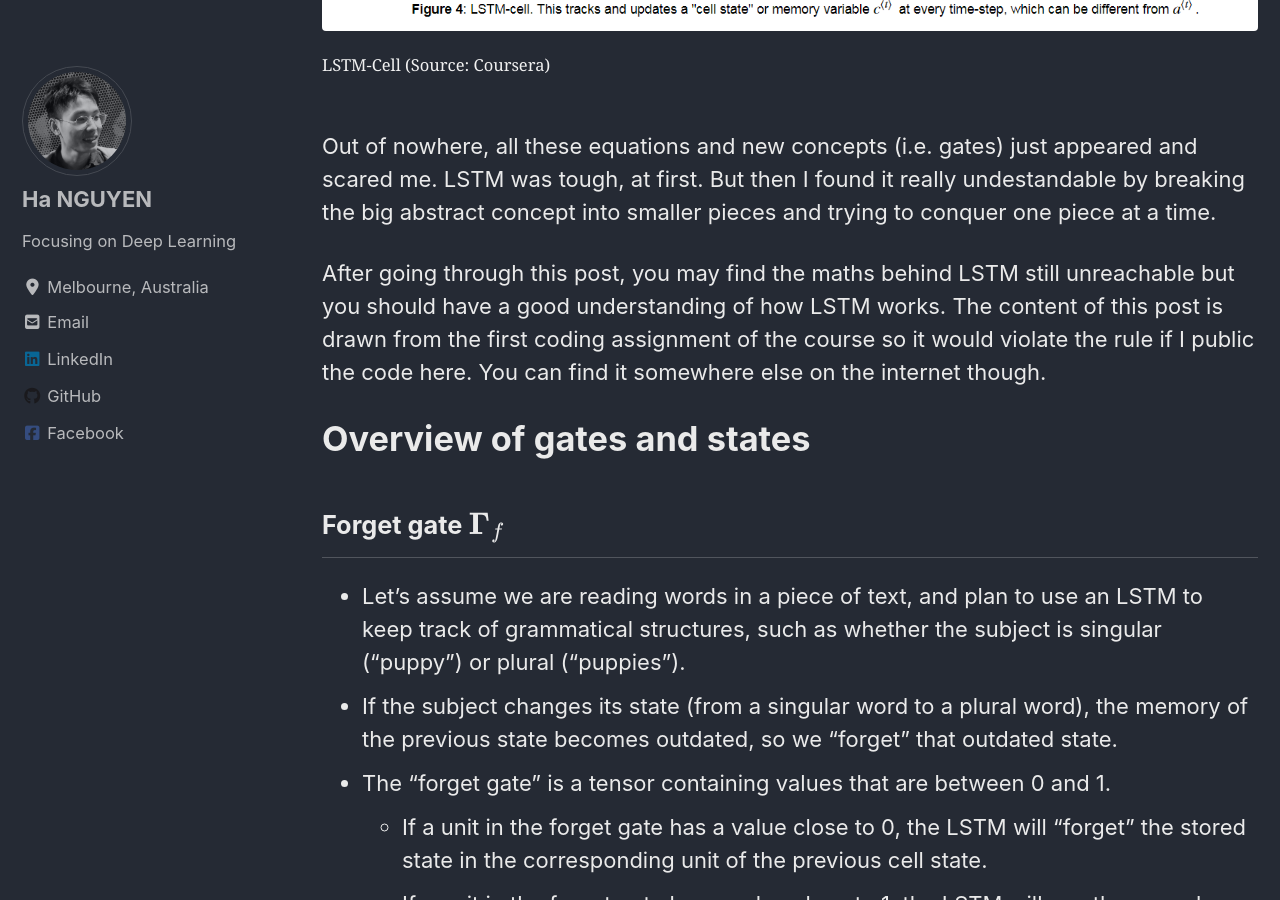
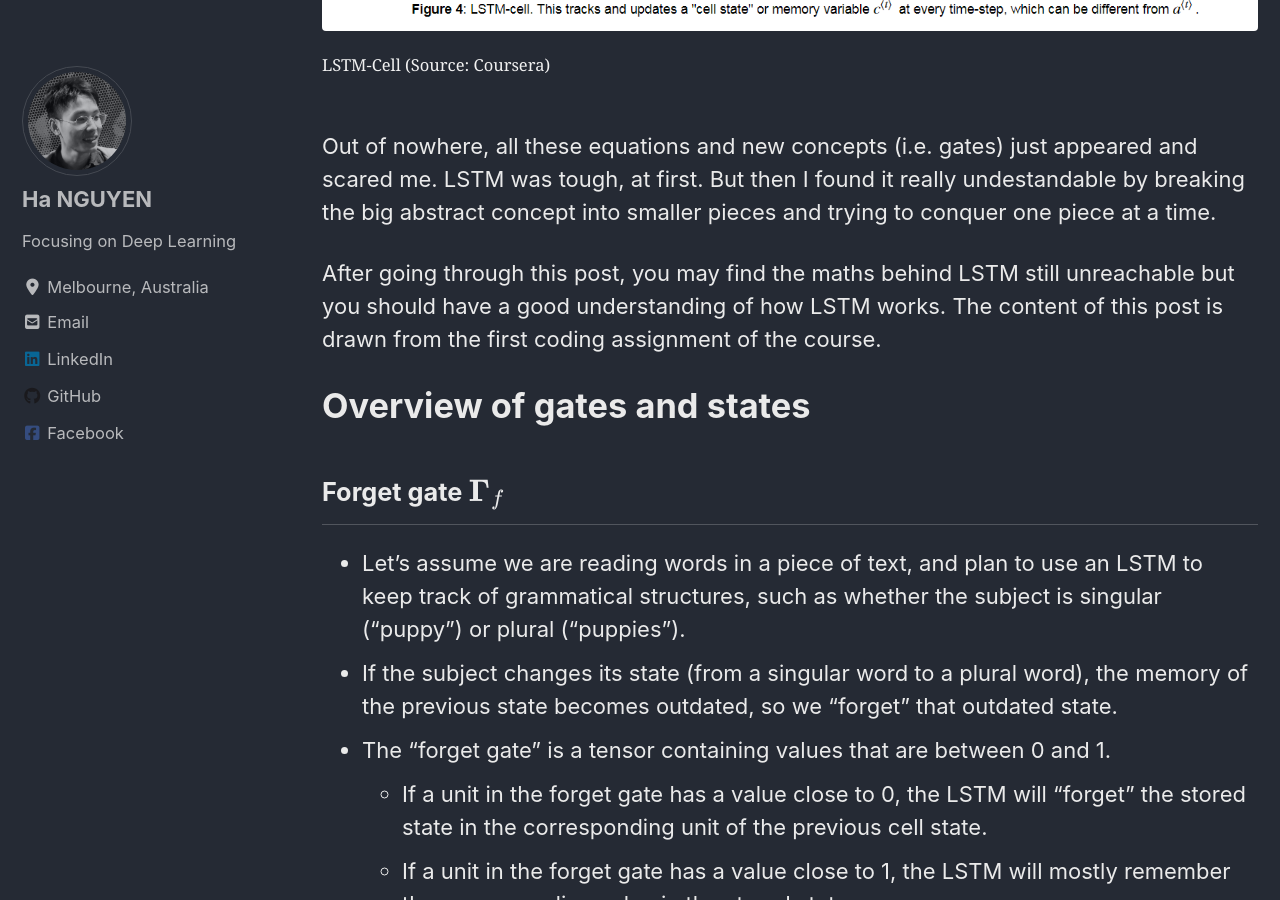
Before and after one commit to datasciblog/datasciblog.github.io, a Jekyll site: the page built from _posts/2019-12-18-DL-02-understanding-lstm-cell.md, in a window 1280 px wide and 900 px high, scrolled down 1665 px. Built offline with Jekyll 4.4.1, drawn with Linux system fonts in a browser that asks for light colours; cached includes are drawn as plain includes; nearby versions of some CDN libraries; formulas are drawn with MathJax 3.

Commit message:
Update 2019-12-18-DL-02-understanding-lstm-cell.md

```diff
--- a/_posts/2019-12-18-DL-02-understanding-lstm-cell.md
+++ b/_posts/2019-12-18-DL-02-understanding-lstm-cell.md
@@ -28,7 +28,7 @@ When I walked through Deep Learning Specialisation in Coursera, everything seeme
 
 Out of nowhere, all these equations and new concepts (i.e. gates) just appeared and scared me. LSTM was tough, at first. But then I found it really undestandable by breaking the big abstract concept into smaller pieces and trying to conquer one piece at a time.
 
-After going through this post, you may find the maths behind LSTM still unreachable but you should have a good understanding of how LSTM works. The content of this post is drawn from the first coding assignment of the course so it would violate the rule if I public the code here. You can find it somewhere else on the internet though.
+After going through this post, you may find the maths behind LSTM still unreachable but you should have a good understanding of how LSTM works. The content of this post is drawn from the first coding assignment of the course.
 
 # Overview of gates and states
 
```
